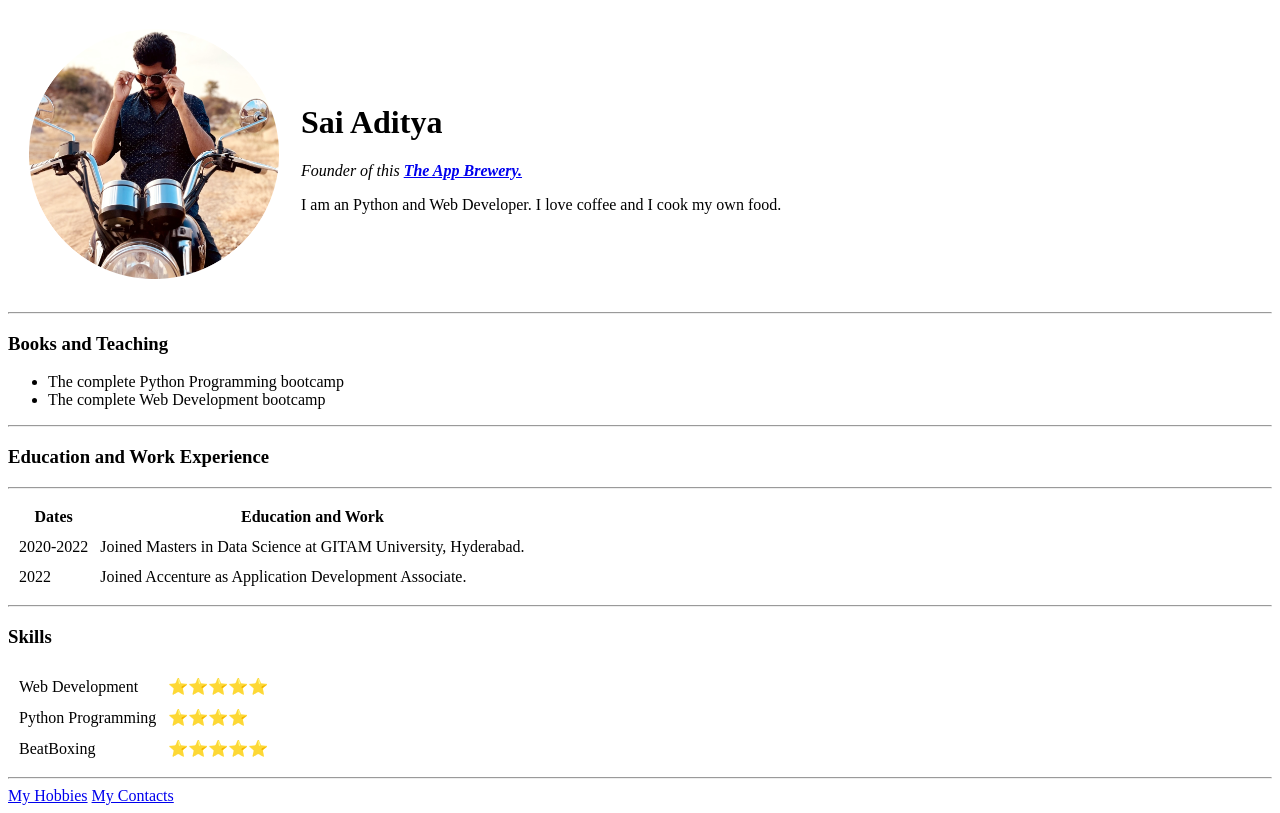
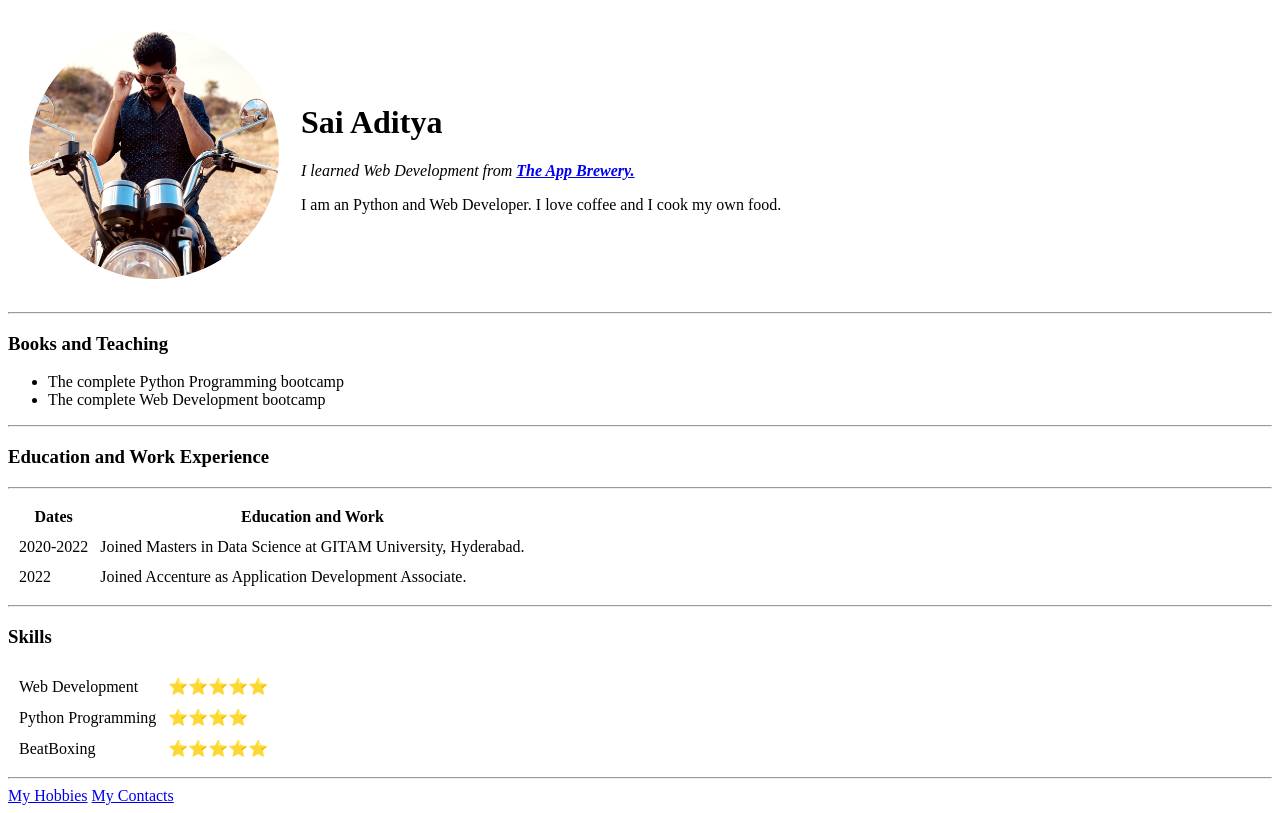
Before and after one commit to Aditya-Medipalli/cv, a plain HTML site: page index.html in a window 1280 px wide. Drawn offline with Linux system fonts and the light colour scheme.

Commit message:
Update index.html

```diff
--- a/index.html
+++ b/index.html
@@ -8,7 +8,7 @@
         <tr>
             <td><img src="aditya.png" alt="aditya's profile picture" height="250" width="250"></td>
             <td> <h1>Sai Aditya</h1>
-                <p><em>Founder of this <strong><a href="https://www.appbrewery.co/">The App Brewery.</a></strong></em></p>
+                <p><em>I learned Web Development from <strong><a href="https://www.appbrewery.co/">The App Brewery.</a></strong></em></p>
                 <p>I am an Python and Web Developer. I love coffee and I cook my own food.</p></td>
         </tr>
     </table>
```
